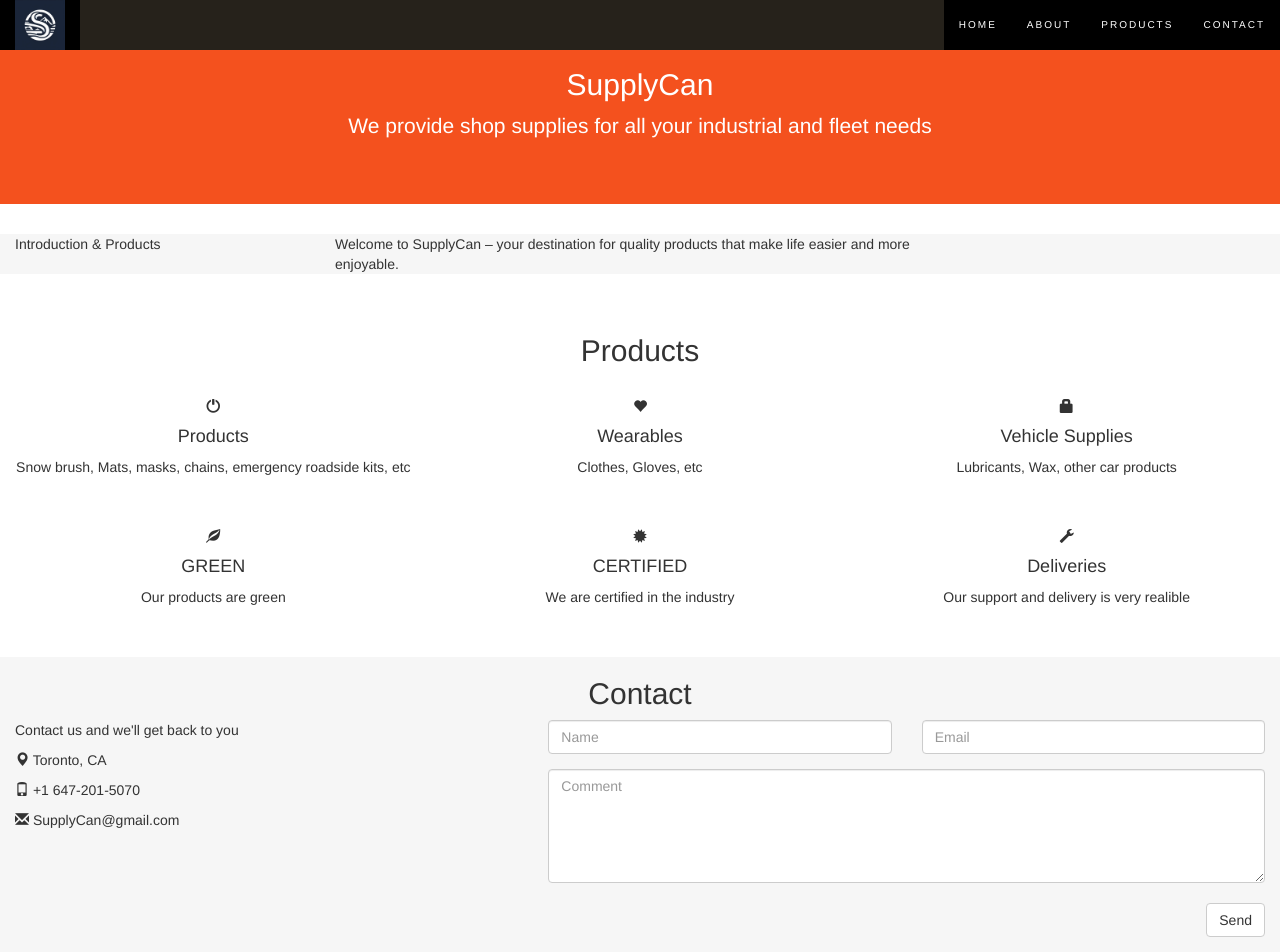
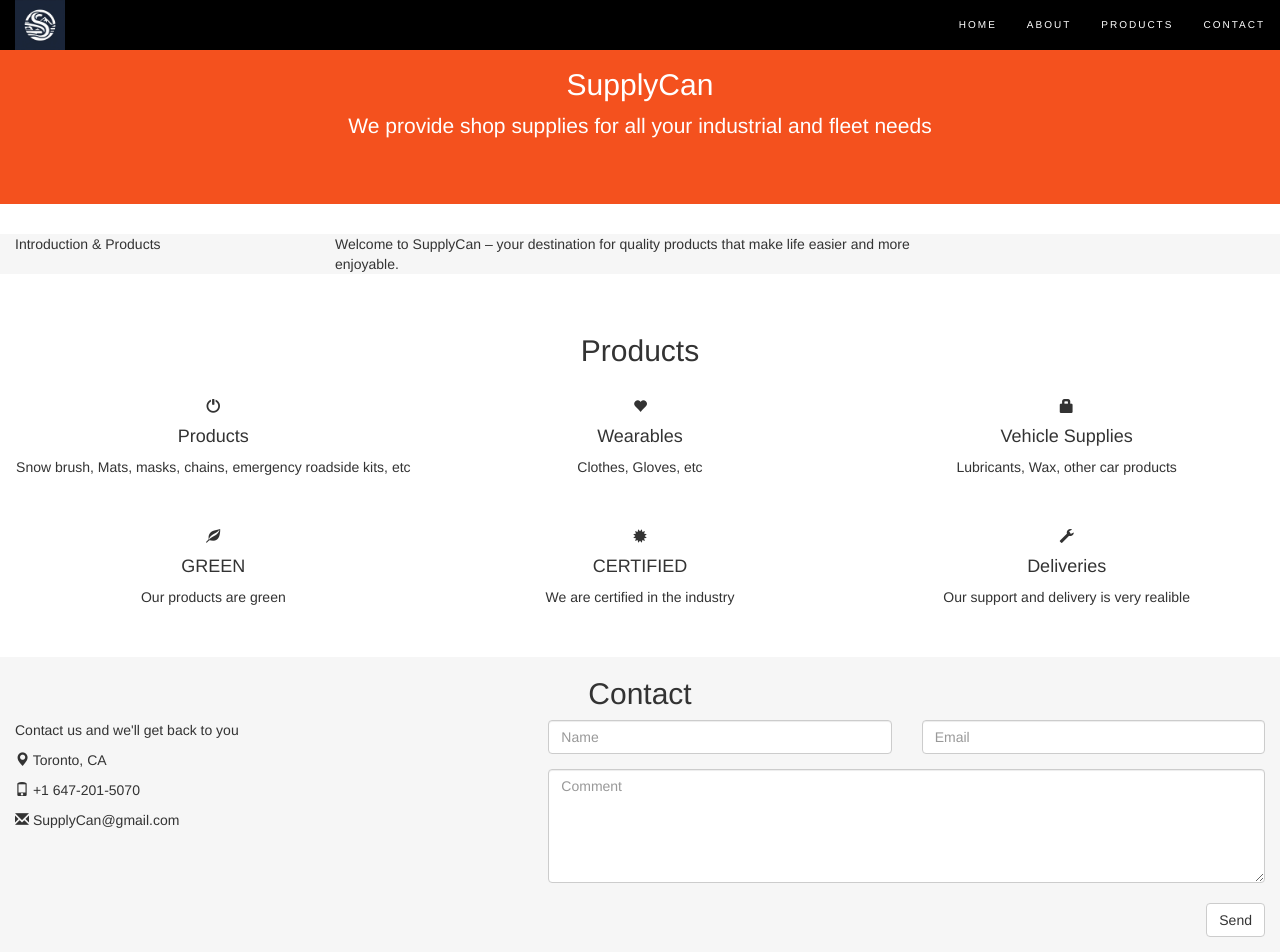
Before and after one commit to znisar/SupplyCan, a plain HTML site: page Index.html in a window 1280 px wide. Drawn offline with nearby package versions, Linux system fonts and the light colour scheme.

Commit message:
added manu fix

```diff
--- a/css/navbar.css
+++ b/css/navbar.css
@@ -1,7 +1,7 @@
 /*--- Nav Bar --*/
 .navbar {
     margin-bottom: 0;
-    background-color: #26221b;
+    background-color: black;
     z-index: 9999;
     border: 0;
     font-size: 10px !important;
```
